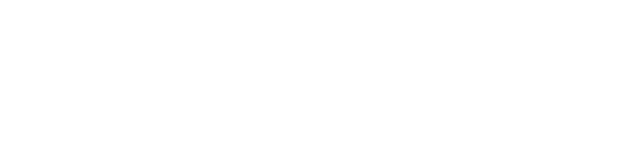
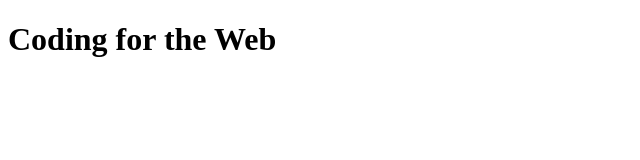
Before and after one commit to garunaanurag/Codingfortheweb, a plain HTML site: page index.html in a window 1280 px wide. Shown: the whole page, without its empty margins (0-640 px from the left). Drawn offline with Linux system fonts and the light colour scheme.

Commit message:
index.html

```diff
--- a/index.html
+++ b/index.html
@@ -5,6 +5,9 @@
     <title>Coding For the Web</title>
   </head>
 
+  <h1>Coding for the Web</h1>
+
+
   <body>
   </body>
 </html>
```
